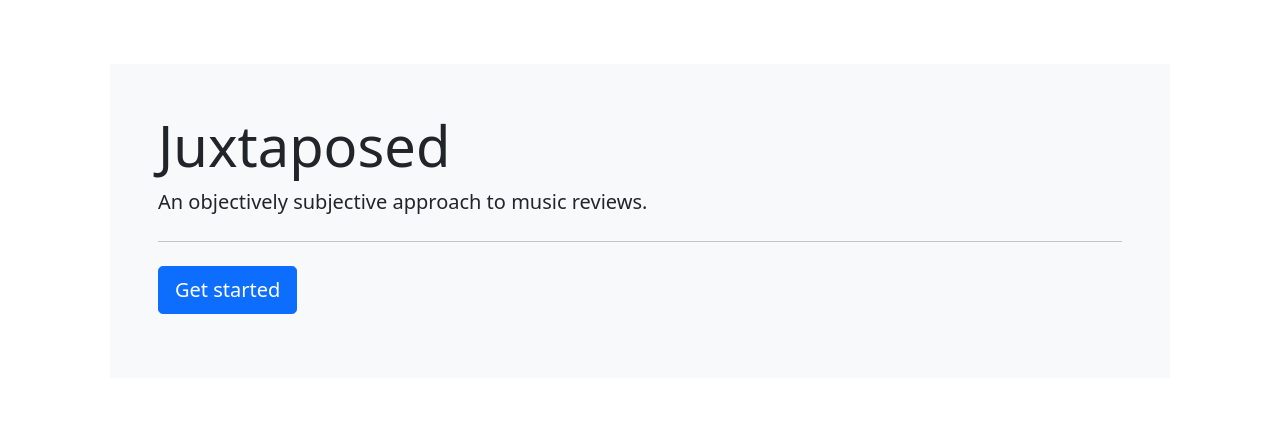
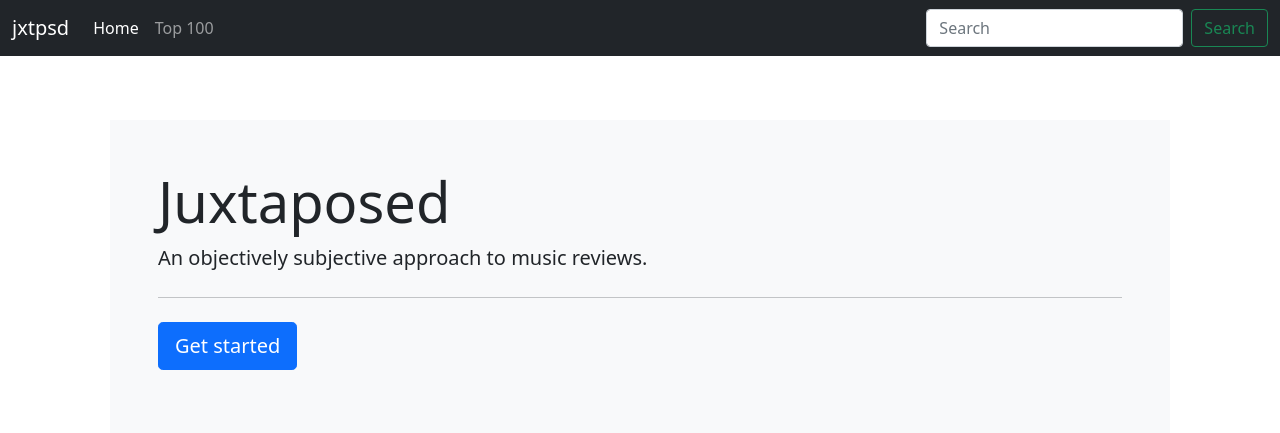
Before and after one commit to pavelmfateev/juxtaposed, a Node server app: page / in a window 1280 px wide. Shown: the top 433 px of the page. Run offline with Node 20, Linux system fonts and the light colour scheme; some libraries are stand-ins or nearby versions.

Commit message:
add navbar

```diff
--- a/views/layouts/boilerplate.ejs
+++ b/views/layouts/boilerplate.ejs
@@ -5,21 +5,23 @@
     <meta name="viewport" content="width=device-width, initial-scale=1.0" />
     <title>Juxtaposed</title>
     <link
-      href="https://cdn.jsdelivr.net/npm/bootstrap@5.0.0-beta1/dist/css/bootstrap.min.css"
+      href="https://cdn.jsdelivr.net/npm/bootstrap@5.0.2/dist/css/bootstrap.min.css"
       rel="stylesheet"
-      integrity="sha384-giJF6kkoqNQ00vy+HMDP7azOuL0xtbfIcaT9wjKHr8RbDVddVHyTfAAsrekwKmP1"
+      integrity="sha384-EVSTQN3/azprG1Anm3QDgpJLIm9Nao0Yz1ztcQTwFspd3yD65VohhpuuCOmLASjC"
       crossorigin="anonymous"
     />
     <link rel="stylesheet" href="stylesheets/main.css" />
-    <script src="/Chart.bundle.min.js"></script>
   </head>
 
   <body class="d-flex flex-column vh-100">
-    <main class="container mt-5">
-        <%- body %>
-    </main>
+    <%- include('../partials/navbar')%>
+    <main class="container mt-5"><%- body %></main>
     <%- include('../partials/footer')%>
-    <script src="https://cdn.jsdelivr.net/npm/bootstrap@5.0.0-beta1/dist/js/bootstrap.bundle.min.js" integrity="sha384-ygbV9kiqUc6oa4msXn9868pTtWMgiQaeYH7/t7LECLbyPA2x65Kgf80OJFdroafW" crossorigin="anonymous"></script>
+    <script
+      src="https://cdn.jsdelivr.net/npm/bootstrap@5.0.0-beta1/dist/js/bootstrap.bundle.min.js"
+      integrity="sha384-ygbV9kiqUc6oa4msXn9868pTtWMgiQaeYH7/t7LECLbyPA2x65Kgf80OJFdroafW"
+      crossorigin="anonymous"
+    ></script>
     <script>
       // Example starter JavaScript for disabling form submissions if there are invalid fields
       (function () {
@@ -45,6 +47,5 @@
         });
       })();
     </script>
-</body>
-
+  </body>
 </html>
--- a/views/partials/header.ejs
+++ b/views/partials/header.ejs
@@ -5,10 +5,11 @@
     <meta name="viewport" content="width=device-width, initial-scale=1.0" />
     <title>Juxtaposed</title>
     <link
-      href="https://cdn.jsdelivr.net/npm/bootstrap@5.0.0-beta1/dist/css/bootstrap.min.css"
+      href="https://cdn.jsdelivr.net/npm/bootstrap@5.0.2/dist/css/bootstrap.min.css"
       rel="stylesheet"
-      integrity="sha384-giJF6kkoqNQ00vy+HMDP7azOuL0xtbfIcaT9wjKHr8RbDVddVHyTfAAsrekwKmP1"
+      integrity="sha384-EVSTQN3/azprG1Anm3QDgpJLIm9Nao0Yz1ztcQTwFspd3yD65VohhpuuCOmLASjC"
       crossorigin="anonymous"
     />
     <link rel="stylesheet" href="stylesheets/main.css" />
   </head>
+</html>
--- /dev/null
+++ b/views/partials/navbar.ejs
@@ -0,0 +1,22 @@
+<nav class="navbar navbar-expand-lg navbar-dark bg-dark">
+    <div class="container-fluid">
+      <a class="navbar-brand" href="#">jxtpsd</a>
+      <button class="navbar-toggler" type="button" data-bs-toggle="collapse" data-bs-target="#navbarSupportedContent" aria-controls="navbarSupportedContent" aria-expanded="false" aria-label="Toggle navigation">
+        <span class="navbar-toggler-icon"></span>
+      </button>
+      <div class="collapse navbar-collapse" id="navbarSupportedContent">
+        <ul class="navbar-nav me-auto mb-2 mb-lg-0">
+          <li class="nav-item">
+            <a class="nav-link active" aria-current="page" href="#">Home</a>
+          </li>
+          <li class="nav-item">
+            <a class="nav-link" href="#">Top 100</a>
+          </li>
+        </ul>
+        <form class="d-flex">
+          <input class="form-control me-2" type="search" placeholder="Search" aria-label="Search">
+          <button class="btn btn-outline-success" type="submit">Search</button>
+        </form>
+      </div>
+    </div>
+  </nav>
```
